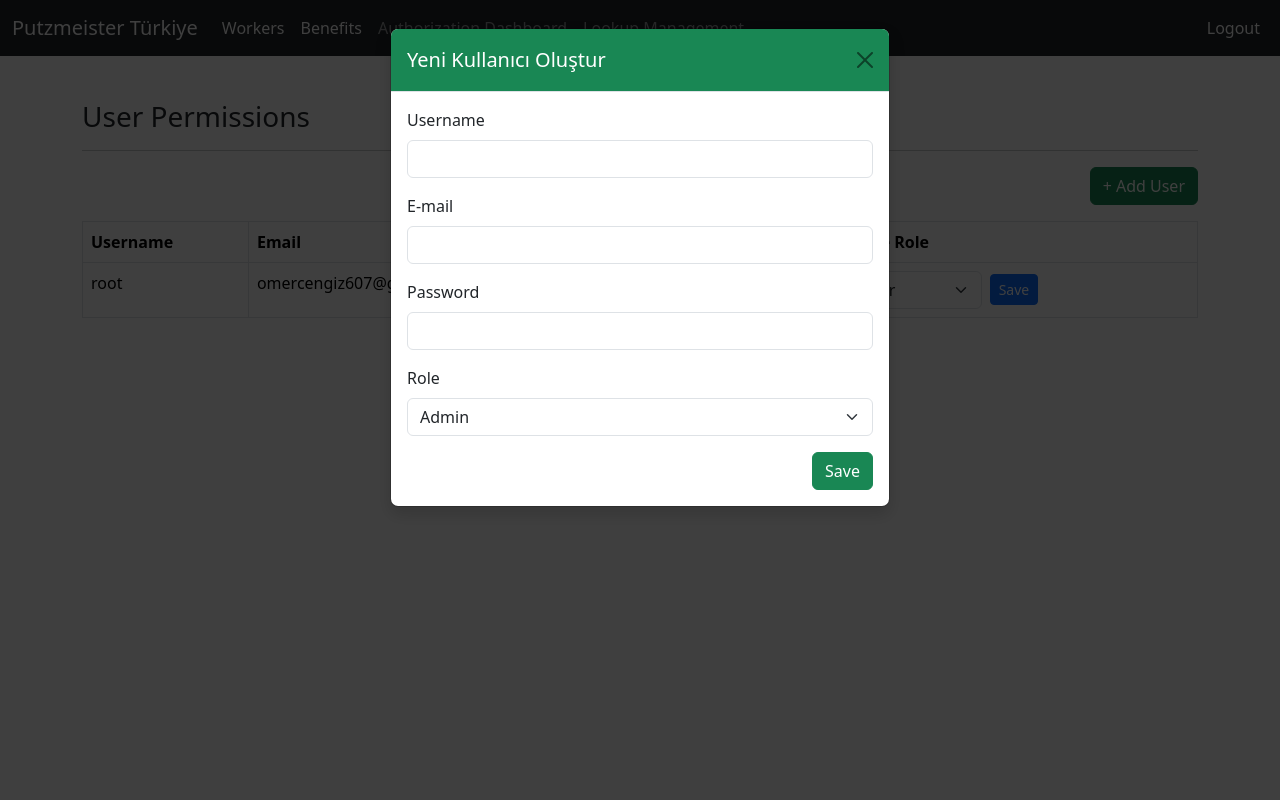
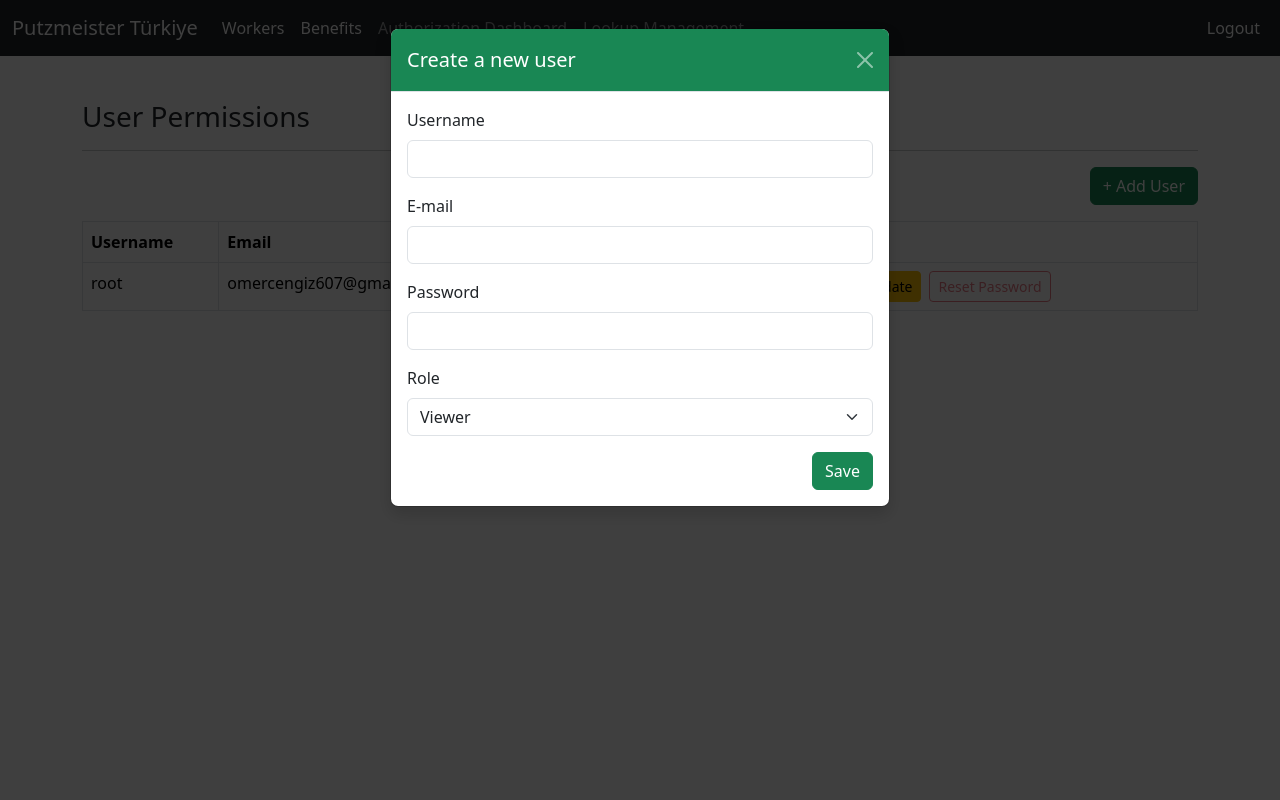
Before and after one commit to omercengiz/putzmeisterapp, a Django app: page /user/permissions/ in a window 1280 px wide, after a click on "+ Add User". Run offline with Django 4.2, Linux system fonts and the light colour scheme; a user stored in the database is signed in; data comes from the database, SQL or seed files in the repository.

Commit message:
feat:user_permission update reset pass added

```diff
--- a/templates/lookups/manage_lookups.html
+++ b/templates/lookups/manage_lookups.html
@@ -2,7 +2,6 @@
 
 {% block body %}
 <div class="container py-5">
-  <!-- Başlık + Sağ üstte toplu aç/kapat butonu -->
   <div class="d-flex justify-content-between align-items-center mb-5">
     <h3 class="mb-0">Lookup Management</h3>
     <button id="toggle-all" type="button" class="btn btn-outline-secondary btn-sm">
@@ -59,7 +58,7 @@ document.addEventListener('DOMContentLoaded', function () {
     const body = header.nextElementSibling;
     const icon = header.querySelector('.toggle-icon');
 
-    // Varsayılan: hepsi kapalı
+    // deafult close all
     body.classList.add('d-none');
     icon.textContent = '▼';
 
@@ -70,7 +69,7 @@ document.addEventListener('DOMContentLoaded', function () {
     });
   });
 
-  // Toplu aç/kapat
+
   function anyOpen() {
     return Array.from(toggles).some(h => !h.nextElementSibling.classList.contains('d-none'));
   }
--- a/templates/user_permission_dashboard.html
+++ b/templates/user_permission_dashboard.html
@@ -3,40 +3,51 @@
 {% block body %}
 <h3>User Permissions</h3>
 <hr>
-<!-- Add User Modal Trigger -->
+
+<!-- User Modal Trigger -->
 <div class="mb-3 text-end">
-  <button type="button" class="btn btn-success" data-bs-toggle="modal" data-bs-target="#addUserModal">
+  <button type="button" class="btn btn-success" data-bs-toggle="modal" data-bs-target="#addUserModal" id="openCreateModal">
     + Add User
   </button>
 </div>
 
-<!-- Add User Modal -->
+<!-- User Modal (Create + Update) -->
 <div class="modal fade" id="addUserModal" tabindex="-1" aria-labelledby="addUserModalLabel" aria-hidden="true">
   <div class="modal-dialog">
     <div class="modal-content shadow">
       <div class="modal-header bg-success text-white">
-        <h5 class="modal-title" id="addUserModalLabel">Yeni Kullanıcı Oluştur</h5>
-        <button type="button" class="btn-close" data-bs-dismiss="modal" aria-label="Kapat"></button>
+        <h5 class="modal-title" id="addUserModalLabel">Create a new user</h5>
+        <button type="button" class="btn-close btn-close-white" data-bs-dismiss="modal" aria-label="Kapat"></button>
       </div>
       <div class="modal-body">
         <form method="post" action="{% url 'user:create_user' %}">
           {% csrf_token %}
+          <!-- UPDATE için gerekli gizli alan -->
+          <input type="hidden" name="user_id" id="id_user_id">
+
           <div class="mb-3">
             <label for="id_username" class="form-label">Username</label>
             {{ create_user_form.username }}
           </div>
+
           <div class="mb-3">
             <label for="id_email" class="form-label">E-mail</label>
             {{ create_user_form.email }}
           </div>
+
           <div class="mb-3">
             <label for="id_password" class="form-label">Password</label>
             {{ create_user_form.password }}
+            <div class="form-text" id="passwordHelp" style="display:none;">
+              Update işlemi için boş bırakabilirsiniz.
+            </div>
           </div>
+
           <div class="mb-3">
             <label for="id_role" class="form-label">Role</label>
             {{ create_user_form.role }}
           </div>
+
           <div class="d-flex justify-content-end">
             <button type="submit" class="btn btn-success">Save</button>
           </div>
@@ -62,20 +73,84 @@
       <td>{{ user.email }}</td>
       <td>{{ user.role_info.role|default:"viewer" }}</td>
       <td>
-        <form method="post" action="{% url 'user:update_user_role' user.id %}">
-        {% csrf_token %}
-        <div class="d-flex align-items-center">
-            <select name="role" class="form-select" style="width:150px;">
-            <option value="admin" {% if user.role_info.role == "admin" %}selected{% endif %}>Admin</option>
-            <option value="editor" {% if user.role_info.role == "editor" %}selected{% endif %}>Editor</option>
-            <option value="viewer" {% if user.role_info.role == "viewer" or not user.role_info %}selected{% endif %}>Viewer</option>
+        <form method="post" action="{% url 'user:update_user_role' user.id %}" class="d-inline">
+          {% csrf_token %}
+          <div class="d-flex align-items-center gap-2">
+            <select name="role" class="form-select form-select-sm w-auto">
+              <option value="admin"  {% if user.role_info.role == "admin" %}selected{% endif %}>Admin</option>
+              <option value="editor" {% if user.role_info.role == "editor" %}selected{% endif %}>Editor</option>
+              <option value="viewer" {% if user.role_info.role == "viewer" or not user.role_info %}selected{% endif %}>Viewer</option>
             </select>
-            <button class="btn btn-sm btn-primary ms-2" type="submit">Save</button>
-        </div>
+
+            <button class="btn btn-sm btn-primary" type="submit">Save</button>
+            <button type="button"
+                    class="btn btn-sm btn-warning open-update-modal"
+                    data-bs-toggle="modal"
+                    data-bs-target="#addUserModal"
+                    data-user-id="{{ user.id }}"
+                    data-username="{{ user.username }}"
+                    data-email="{{ user.email }}"
+                    data-role="{{ user.role_info.role|default:'viewer' }}">
+              Update
+            </button>
+            <button type="button" class="btn btn-sm btn-outline-danger" disabled>Reset Password</button>
+          </div>
         </form>
       </td>
     </tr>
     {% endfor %}
   </tbody>
 </table>
+
+<script>
+document.addEventListener('DOMContentLoaded', function () {
+  const modalEl = document.getElementById('addUserModal');
+  const form = modalEl.querySelector('form');
+  const modalTitle = document.getElementById('addUserModalLabel');
+  const header = modalEl.querySelector('.modal-header');
+
+  const inputUserId   = document.getElementById('id_user_id');
+  const inputUsername = document.getElementById('id_username');
+  const inputEmail    = document.getElementById('id_email');
+  const inputPassword = document.getElementById('id_password');
+  const selectRole    = document.getElementById('id_role');
+  const passwordHelp  = document.getElementById('passwordHelp');
+
+  // Create (Add User) -> temiz modal
+  const openCreate = document.getElementById('openCreateModal');
+  openCreate.addEventListener('click', function () {
+    modalTitle.textContent = 'Create a new user';
+    header.classList.remove('bg-primary');
+    header.classList.add('bg-success');
+
+    inputUserId.value = '';
+    if (inputUsername) inputUsername.value = '';
+    if (inputEmail)    inputEmail.value    = '';
+    if (inputPassword) inputPassword.value = '';
+    if (selectRole)    selectRole.value    = 'viewer';
+    if (passwordHelp)  passwordHelp.style.display = 'none';
+  });
+
+  // Update -> alanları doldur
+  document.querySelectorAll('.open-update-modal').forEach(btn => {
+    btn.addEventListener('click', function () {
+      modalTitle.textContent = 'Update User';
+      header.classList.remove('bg-success');
+      header.classList.add('bg-primary');
+
+      const uid   = this.dataset.userId || '';
+      const uname = this.dataset.username || '';
+      const email = this.dataset.email || '';
+      const role  = this.dataset.role || 'viewer';
+
+      inputUserId.value = uid;
+      if (inputUsername) inputUsername.value = uname;
+      if (inputEmail)    inputEmail.value    = email;
+      if (selectRole)    selectRole.value    = role;
+      if (inputPassword) inputPassword.value = ''; // güvenlik
+      if (passwordHelp)  passwordHelp.style.display = 'block';
+    });
+  });
+});
+</script>
 {% endblock %}
--- a/user/views.py
+++ b/user/views.py
@@ -1,11 +1,10 @@
 from django.shortcuts import render, redirect, get_object_or_404
-from .forms import RegisterForm, LoginForm
+from .forms import RegisterForm, LoginForm, CreateUserForm
 from django.contrib import messages
 from django.contrib.auth.models import User
 from django.contrib.auth import login, authenticate, logout
 from django.contrib.auth.decorators import login_required
 from .models import UserRole
-from .forms import CreateUserForm
 
 
 # Create your views here.
@@ -84,21 +83,40 @@ def update_user_role(request, user_id):
 @admin_required
 def create_user(request):
     if request.method == 'POST':
-        form = CreateUserForm(request.POST)
+        user_id = request.POST.get('user_id')  # hidden input ile gelecek
+        user_obj = get_object_or_404(User, pk=user_id) if user_id else None
+
+        # instance varsa UPDATE, yoksa CREATE
+        form = CreateUserForm(request.POST, instance=user_obj)
         if form.is_valid():
-            user = form.save(commit=False)
-            user.set_password(form.cleaned_data['password'])  # şifreyi hashle
-            user.save()
+            obj = form.save(commit=False)
+            # ToDO
+            # Parola: create'de zorunlu, update'te opsiyonel ama sonra bu kısmı regenerate password
+            # veya invitation link ile yapabiliriz. Belli değil.
+            # reset butonu eklendi fakat henüz SMTP modülü eklenmedi.
+            password = form.cleaned_data.get('password')
+            if password:
+                obj.set_password(password)
 
-            # Role kaydını da oluştur
-            role = form.cleaned_data['role']
-            UserRole.objects.create(user=user, role=role)
+            obj.save()
 
-            messages.success(request, f"Kullanıcı '{user.username}' başarıyla oluşturuldu.")
+            role = form.cleaned_data.get('role')
+            if role and role in dict(UserRole.ROLE_CHOICES):
+                UserRole.objects.update_or_create(user=obj, defaults={'role': role})
+
+            if user_obj:
+                messages.success(request, "User updated successfully.")
+            else:
+                messages.success(request, f"Kullanıcı '{obj.username}' başarıyla oluşturuldu.")
+
             return redirect('user:user_permission_dashboard')
-    else:
-        form = CreateUserForm()
-    return render(request, 'user_create.html', {'form': form})
+
+        messages.error(request, "Lütfen hataları düzeltin.")
+        return redirect('user:user_permission_dashboard')
+
+    # GET yapıyoruz -> back to user_permission_dashboard
+    return redirect('user:user_permission_dashboard')
+
 
 
 @admin_required
```
